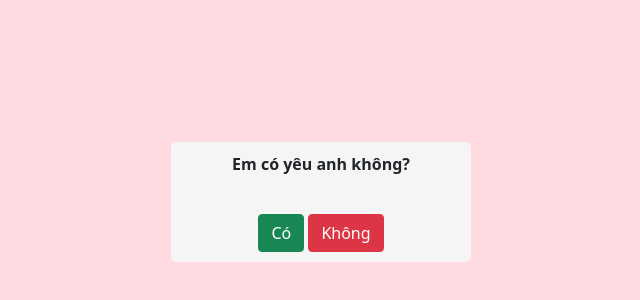
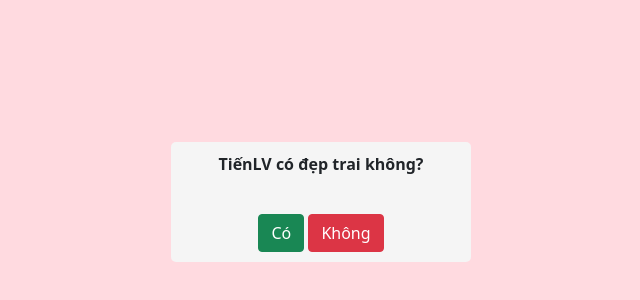
Before and after one commit to yutanguyen25/treat, a plain HTML site: page index.html in a window 1280 px wide. Shown: the part 102-402 px from the top of the page, 319-959 px from the left. Drawn offline with nearby package versions, Linux system fonts and the light colour scheme.

Commit message:
No comment

```diff
--- a/index.html
+++ b/index.html
@@ -4,7 +4,7 @@
     <meta charset="UTF-8">
     <meta http-equiv="X-UA-Compatible" content="IE=edge">
     <meta name="viewport" content="width=device-width, initial-scale=1.0">
-    <title>Game tỏ tình</title>
+    <title>TiếnLV</title>
     <link rel="shortcut icon" href="/favicon_io/favicon.ico" type="image/x-icon">
     <link href="https://cdn.jsdelivr.net/npm/bootstrap@5.1.3/dist/css/bootstrap.min.css" rel="stylesheet" integrity="sha384-1BmE4kWBq78iYhFldvKuhfTAU6auU8tT94WrHftjDbrCEXSU1oBoqyl2QvZ6jIW3" crossorigin="anonymous">
     <link rel="stylesheet" href="css/style.css">
@@ -13,7 +13,7 @@
     <div id="container">
         <div id="box">
             <div id="question-box">
-                <p class="fw-bold">Em có yêu anh không?</p>
+                <p class="fw-bold">TiếnLV có đẹp trai không?</p>
                 <div id="answer-box">
                     <button class="btn btn-success" id="yes">Có</button>
                     <button class="btn btn-danger" id="no">Không</button>
```
